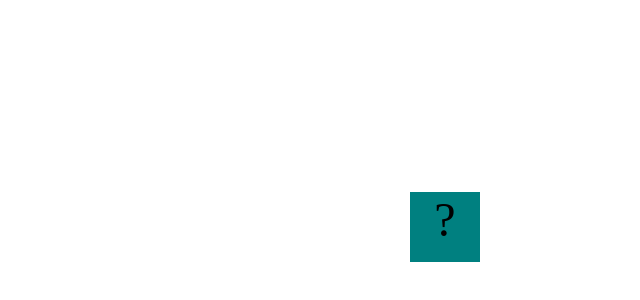
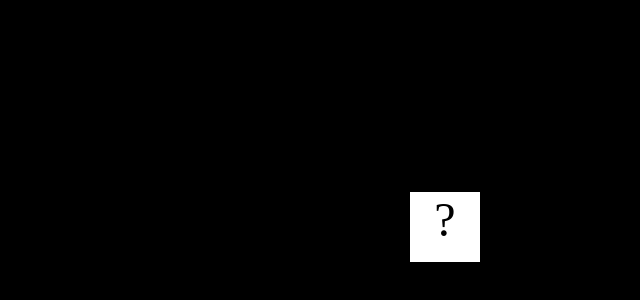
Before and after one commit to Brandon-J12/Brandon-J12.github.io, a plain HTML site: page fsd-projects/bouncing-box/index.html in a window 1280 px wide. Shown: the part 188-488 px from the top of the page, without its empty margins (640-1280 px from the left). Drawn offline with Linux system fonts and the light colour scheme.

Commit message:
color changes for box

```diff
--- a/fsd-projects/bouncing-box/index.html
+++ b/fsd-projects/bouncing-box/index.html
@@ -8,7 +8,7 @@
       .box {
         width: 70px;
         height: 70px;
-        background-color: teal;
+        background-color: rgb(255, 255, 255);
         font-size: 300%;
         text-align: center;
         user-select: none;
@@ -21,6 +21,7 @@
 
       .board {
         height: 100vh;
+        background-color: black;
       }
     </style>
     <!-- 	<script src="//cdnjs.cloudflare.com/ajax/libs/jquery/2.1.1/jquery.min.js"></script> -->
@@ -83,6 +84,8 @@
 
 
 
+
+
         /**
          * This Function will be called 20 times/second.
          * Each time it is called, it should move the Box to a new location.
```
